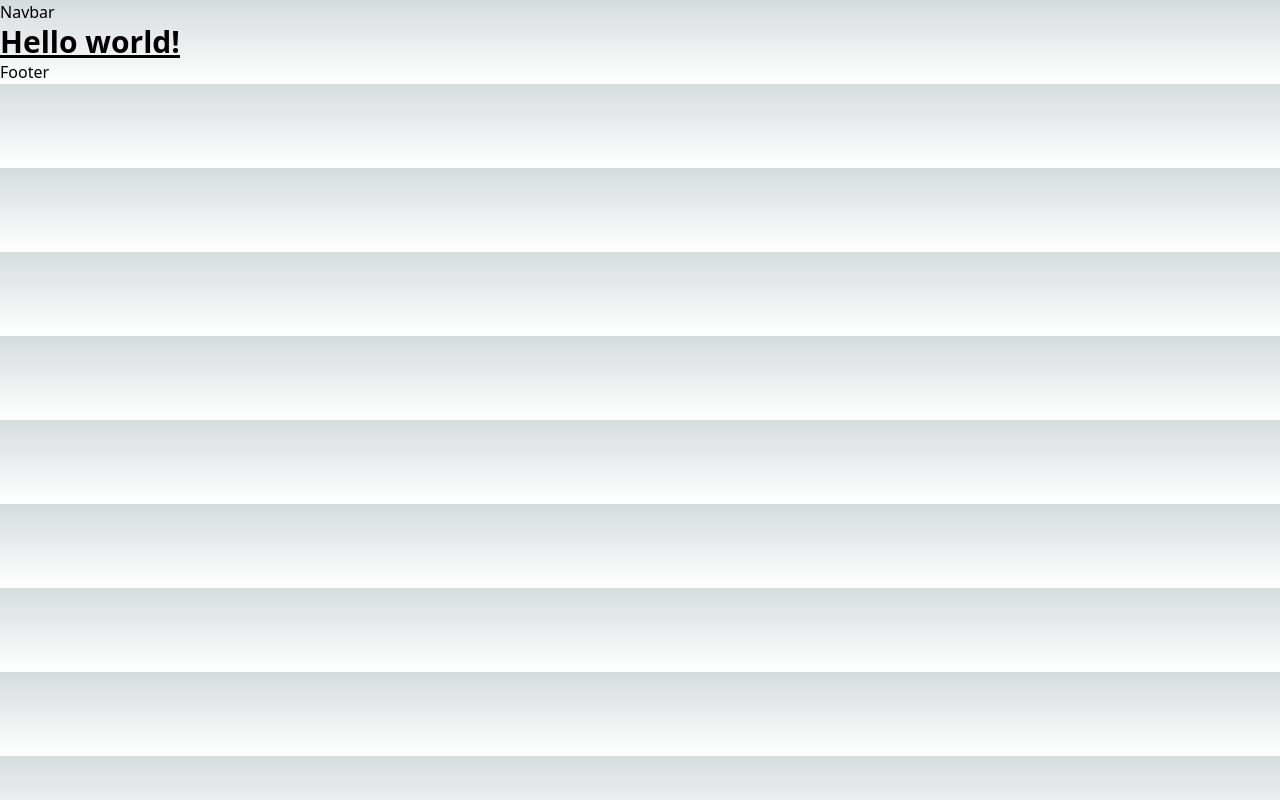
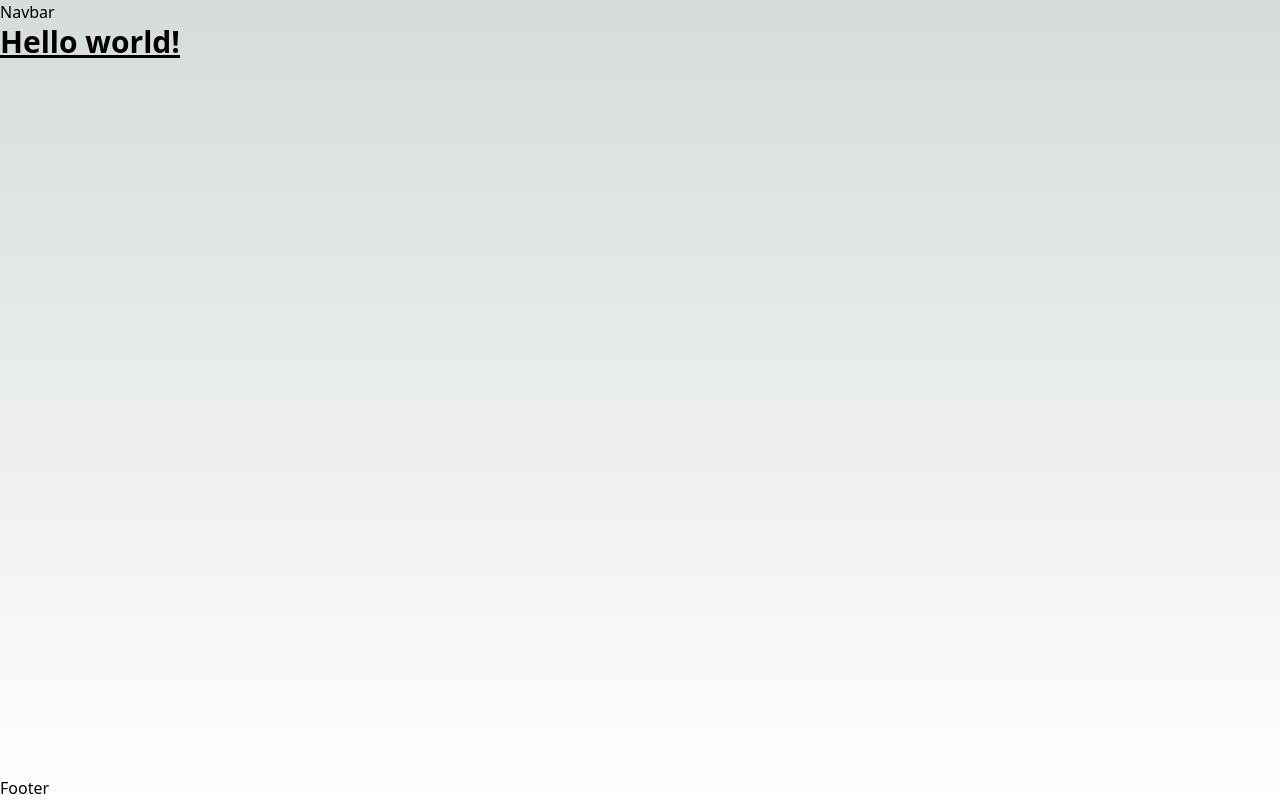
Before and after one commit to muhammad-jiku/jikmunn-metaverse, a Next.js app: page / in a window 1280 px wide. Built offline with nearby package versions, Linux system fonts and the light colour scheme.

Commit message:
taiwind class added

```diff
--- a/app/layout.jsx
+++ b/app/layout.jsx
@@ -10,7 +10,7 @@
         head.jsx. Find out more at https://beta.nextjs.org/docs/api-reference/file-conventions/head
       */}
       <head />
-      <body>
+      <body className="flex flex-col min-h-screen">
         <Navbar />
         {children}
         <Footer />
--- a/src/components/Footer/Footer.jsx
+++ b/src/components/Footer/Footer.jsx
@@ -2,7 +2,7 @@
 
 const Footer = () => {
   return (
-    <div>
+    <div className="mt-auto">
       <h1>Footer</h1>
     </div>
   );
```
